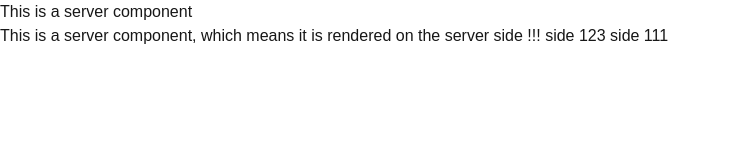
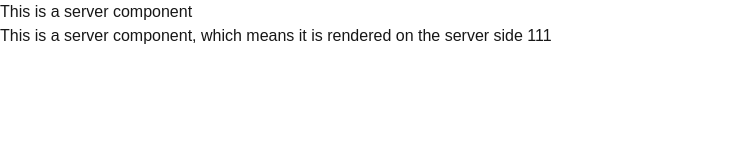
Before and after one commit to Rishisharma-connect/react, a Next.js app in the folder learn-ssr/: page /git in a window 1280 px wide. Shown: the top 160 px of the page, without its empty margins (0-731 px from the left). Built offline with nearby package versions, Linux system fonts and the light colour scheme.

Commit message:
side 111

```diff
--- a/learn-ssr/src/app/git/page.tsx
+++ b/learn-ssr/src/app/git/page.tsx
@@ -6,8 +6,6 @@ const page = () => {
       <h1>This is a server component</h1>
       <p className="bg-zinc-[150]">
         This is a server component, which means it is rendered on the server
-        side !!!
-        side 123
         side 111
       </p>
     </div>
```
